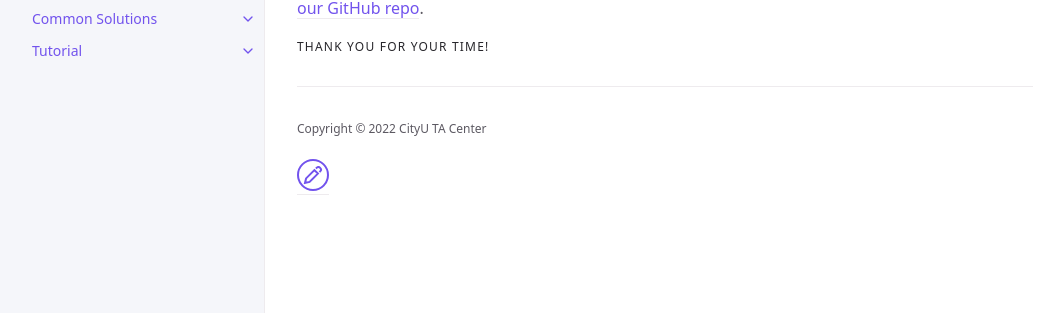
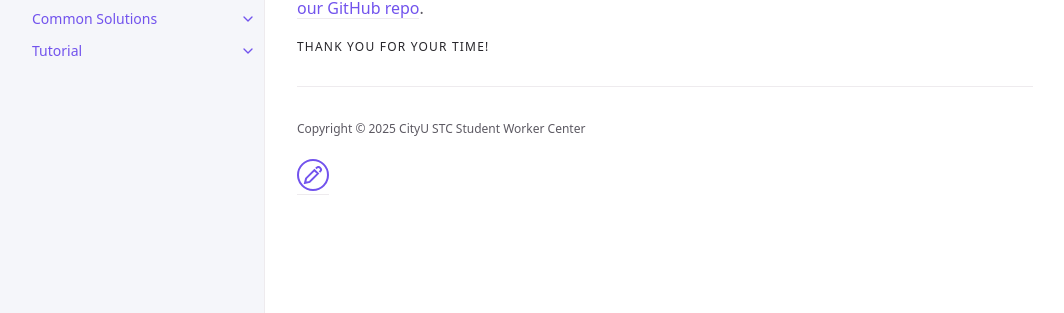
Before and after one commit to cityuseattle/cityuseattle.github.io, a Jekyll site: the page built from index.md, in a window 1280 px wide. Shown: the part 329-642 px from the top of the page, without its empty margins (107-1171 px from the left). Built offline with Jekyll 4.4.1, drawn with Linux system fonts in a browser that asks for light colours.

Commit message:
update TA to SW

```diff
--- a/_config.yml
+++ b/_config.yml
@@ -92,7 +92,7 @@ nav_sort: case_sensitive # Capital letters sorted before lowercase
 back_to_top: true
 back_to_top_text: "^<br/>TOP"
 
-footer_content: "Copyright &copy; 2022 CityU TA Center"
+footer_content: "Copyright &copy; 2025 CityU STC Student Worker Center"
 
 # Footer last edited timestamp
 last_edit_timestamp: true # show or hide edit time - page must have `last_modified_date` defined in the frontmatter
```
